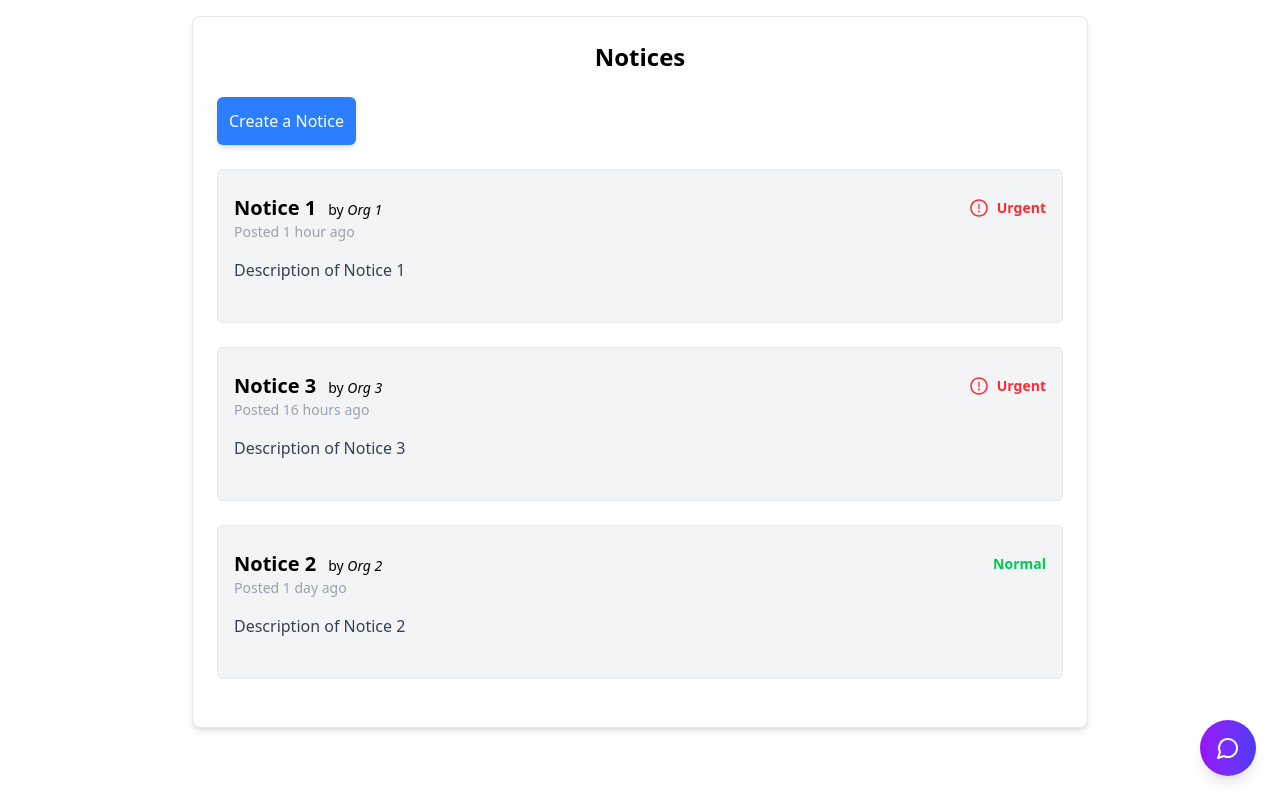
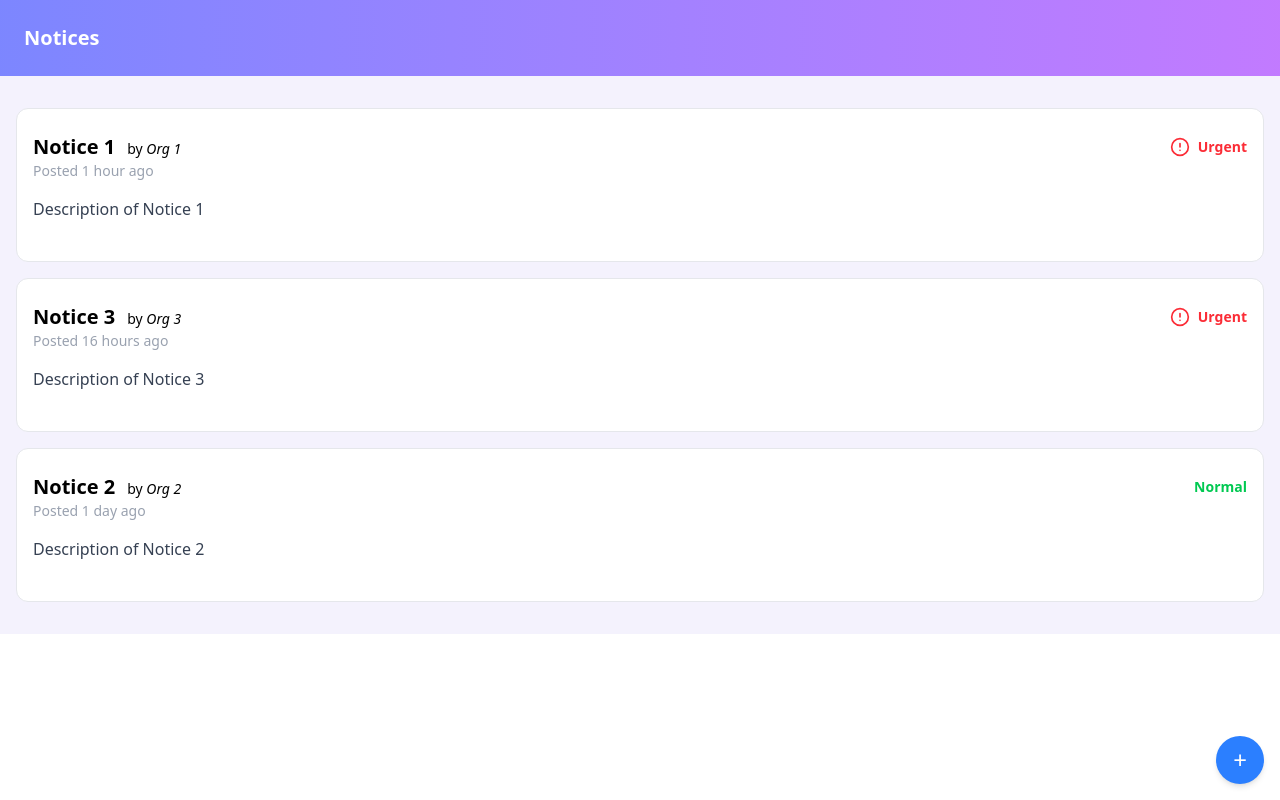
Before and after one commit to Kshitij04Poojary/54-GeoGuardian, a React (Vite) app in the folder frontend/: page /notices in a window 1280 px wide. Built offline with nearby package versions, Linux system fonts and the light colour scheme.

Commit message:
updated the frontend
updated the frontend

```diff
--- a/frontend/src/pages/CoordinateDisplay.jsx
+++ b/frontend/src/pages/CoordinateDisplay.jsx
@@ -32,7 +32,7 @@ const CoordinateDisplay = () => {
             }, { withCredentials: true });
 
             const response4 = await axios.get('http://127.0.0.1:5008/api/main/flood/images', { withCredentials: true });
-            console.log(response4.data);
+            // console.log(response4.data);
 
             setIscyclone(response2.data === 1);
 
--- a/frontend/src/pages/NoticesPage.jsx
+++ b/frontend/src/pages/NoticesPage.jsx
@@ -1,13 +1,10 @@
-import React, { useState, useEffect } from 'react';
-import { AiOutlineExclamationCircle, AiOutlineCheckCircle } from 'react-icons/ai';  // Importing React Icons
-import NoticeForm from '../components/forms/NoticeForm';
-import { useNavigate } from 'react-router-dom';
-import Chatbot from '../components/chats/Chatbot';
+import React, { useState } from 'react';
+import { AlertCircle, X } from 'lucide-react';
 
-// Utility function to format the timestamp into "X hours ago" or "X days ago"
+// Utility function to format timestamps
 const timeAgo = (timestamp) => {
     const now = Date.now();
-    const difference = now - timestamp;  // Difference in milliseconds
+    const difference = now - timestamp;
 
     const seconds = Math.floor(difference / 1000);
     const minutes = Math.floor(seconds / 60);
@@ -15,43 +12,149 @@ const timeAgo = (timestamp) => {
     const days = Math.floor(hours / 24);
 
     if (days > 0) {
-        return `${days} day${days > 1 ? 's' : ''} ago`;  // Return in days
+        return `${days} day${days > 1 ? 's' : ''} ago`;
     } else if (hours > 0) {
-        return `${hours} hour${hours > 1 ? 's' : ''} ago`;  // Return in hours
+        return `${hours} hour${hours > 1 ? 's' : ''} ago`;
     } else if (minutes > 0) {
-        return `${minutes} minute${minutes > 1 ? 's' : ''} ago`;  // Return in minutes
+        return `${minutes} minute${minutes > 1 ? 's' : ''} ago`;
     } else {
-        return `${seconds} second${seconds > 1 ? 's' : ''} ago`;  // Return in seconds
+        return `${seconds} second${seconds > 1 ? 's' : ''} ago`;
     }
 };
 
 const NoticesPage = () => {
-    // Sample notices with timestamps
-    const navigate = useNavigate();
+    const [isFormOpen, setIsFormOpen] = useState(false);
+    const [formData, setFormData] = useState({
+        title: '',
+        description: '',
+        organizationName: '',
+        urgent: false
+    });
+
     const notices = [
-        { title: "Notice 1", description: "Description of Notice 1", organizationName: "Org 1", urgent: true, timestamp: Date.now() - 3600000 },  // 1 hour ago
-        { title: "Notice 2", description: "Description of Notice 2", organizationName: "Org 2", urgent: false, timestamp: Date.now() - 86400000 },  // 1 day ago
-        { title: "Notice 3", description: "Description of Notice 3", organizationName: "Org 3", urgent: true, timestamp: Date.now() - 60000000 }   // ~16 hours ago
+        { title: "Notice 1", description: "Description of Notice 1", organizationName: "Org 1", urgent: true, timestamp: Date.now() - 3600000 },
+        { title: "Notice 2", description: "Description of Notice 2", organizationName: "Org 2", urgent: false, timestamp: Date.now() - 86400000 },
+        { title: "Notice 3", description: "Description of Notice 3", organizationName: "Org 3", urgent: true, timestamp: Date.now() - 60000000 }
     ];
 
-    const sortedNotices = notices.sort((a, b) => (b.urgent - a.urgent));
-    const handleButtonClick = () => {
-        // Navigating to the desired URL
-        navigate('add');  // Replace with your desired route
+    const sortedNotices = notices.sort((a, b) => b.urgent - a.urgent || b.timestamp - a.timestamp);
+
+    const handleSubmit = (e) => {
+        e.preventDefault();
+        console.log(formData);
+        setIsFormOpen(false);
+        setFormData({
+            title: '',
+            description: '',
+            organizationName: '',
+            urgent: false
+        });
+    };
+
+    const handleChange = (e) => {
+        const { name, value, type, checked } = e.target;
+        setFormData(prev => ({
+            ...prev,
+            [name]: type === 'checkbox' ? checked : value
+        }));
     };
 
     return (
-        <div className="max-w-4xl mx-auto p-6 bg-white rounded-lg shadow-md my-4 border-1 border-gray-200 relative">
-            <h2 className="text-2xl font-semibold text-center mb-6">Notices</h2>
-            <button className="bg-blue-500 text-white p-3 rounded-md hover:bg-blue-600 focus:outline-none focus:ring-2 focus:ring-blue-500 focus:ring-opacity-50 transition duration-300 ease-in-out shadow-md hover:shadow-lg"
-                onClick={handleButtonClick}>
-                Create a Notice
+        <>
+            <div className="p-6 bg-gradient-to-r from-indigo-400 to-purple-400 shadow-lg flex items-center space-x-3">
+                <h2 className="text-xl font-bold text-white">Notices</h2>
+            </div>
+            <button
+                className="absolute bottom-4 right-4 bg-blue-500 text-white text-2xl flex justify-center items-center w-12 h-12 rounded-full hover:bg-blue-600 focus:outline-none focus:ring-2 focus:ring-blue-500 focus:ring-opacity-50 transition duration-300 ease-in-out shadow-md hover:shadow-lg z-10"
+                onClick={() => setIsFormOpen(true)}
+            >
+                +
             </button>
+            <div className="bg-[#F4F2FD] p-4 relative">
+                {isFormOpen && (
+                    <>
+                        <div className="fixed inset-0 filter blur-sm backdrop-blur-sm z-40" />
+
+                        <div className="fixed inset-0 bg-opacity-50 flex items-center justify-center z-50 border-gray-500">
+                            <div className="bg-white rounded-lg p-6 w-full shadow-2xl max-w-md relative">
+                                <button
+                                    onClick={() => setIsFormOpen(false)}
+                                    className="absolute top-4 right-4 text-gray-500 hover:text-gray-700 cursor-pointer"
+                                >
+                                    <X className="w-6 h-6" />
+                                </button>
+
+                                <h3 className="text-2xl font-semibold mb-8 text-center">Create New Notice</h3>
+
+                                <form onSubmit={handleSubmit} className="space-y-4">
+                                    <div>
+                                        <label className="block text-sm font-medium text-gray-700 mb-1">
+                                            Title
+                                        </label>
+                                        <input
+                                            type="text"
+                                            name="title"
+                                            value={formData.title}
+                                            onChange={handleChange}
+                                            className="w-full p-2 border border-gray-300 rounded-md focus:ring-blue-500 focus:border-blue-500"
+                                            required
+                                        />
+                                    </div>
+
+                                    <div>
+                                        <label className="block text-sm font-medium text-gray-700 mb-1">
+                                            Organization Name
+                                        </label>
+                                        <input
+                                            type="text"
+                                            name="organizationName"
+                                            value={formData.organizationName}
+                                            onChange={handleChange}
+                                            className="w-full p-2 border border-gray-300 rounded-md focus:ring-blue-500 focus:border-blue-500"
+                                            required
+                                        />
+                                    </div>
+
+                                    <div>
+                                        <label className="block text-sm font-medium text-gray-700 mb-1">
+                                            Description
+                                        </label>
+                                        <textarea
+                                            name="description"
+                                            value={formData.description}
+                                            onChange={handleChange}
+                                            className="w-full p-2 border border-gray-300 rounded-md focus:ring-blue-500 focus:border-blue-500 h-32"
+                                            required
+                                        />
+                                    </div>
+
+                                    <div className="flex items-center">
+                                        <input
+                                            type="checkbox"
+                                            name="urgent"
+                                            checked={formData.urgent}
+                                            onChange={handleChange}
+                                            className="h-4 w-4 text-blue-600 focus:ring-blue-500 border-gray-300 rounded"
+                                        />
+                                        <label className="ml-2 block text-sm text-gray-700">
+                                            Mark as Urgent
+                                        </label>
+                                    </div>
+
+                                    <button
+                                        className="w-full bg-blue-500 text-white p-3 rounded-md hover:bg-blue-600 focus:outline-none focus:ring-2 focus:ring-blue-500 focus:ring-opacity-50 transition duration-300 ease-in-out"
+                                    >
+                                        Create Notice
+                                    </button>
+                                </form>
+                            </div>
+                        </div>
+                    </>
+                )}
 
                 <ul>
                     {sortedNotices.map((notice, index) => (
-                    <li key={index} className="my-6 p-4 border-gray-200 rounded-md py-6 bg-gray-100 border-1">
-                        {/* Title, Organization, Urgency in one row */}
+                        <li key={index} className="my-4 p-4 border-gray-200 rounded-xl py-6 bg-white border-1">
                             <div className="flex justify-between items-center">
                                 <div className="flex flex-row gap-3 items-center">
                                     <h3 className="text-xl font-semibold">{notice.title}</h3>
@@ -59,18 +162,10 @@ const NoticesPage = () => {
                                 </div>
 
                                 <div className="text-sm text-gray-500 flex items-center">
-                                {/* Urgent or Normal Icon */}
-                                {notice.urgent ? (
-                                    <AiOutlineExclamationCircle className="h-5 w-5 text-red-500 mr-2" />
-                                )
-                                : ""
-                                // (
-                                    // <AiOutlineCheckCircle className="h-5 w-5 text-green-500 mr-2" />
-                                // )
-                                }
-                                <span
-                                    className={`font-semibold ${notice.urgent ? 'text-red-500' : 'text-green-500'}`}
-                                >
+                                    {notice.urgent && (
+                                        <AlertCircle className="h-5 w-5 text-red-500 mr-2" />
+                                    )}
+                                    <span className={`font-semibold ${notice.urgent ? 'text-red-500' : 'text-green-500'}`}>
                                         {notice.urgent ? 'Urgent' : 'Normal'}
                                     </span>
                                 </div>
@@ -80,15 +175,14 @@ const NoticesPage = () => {
                                 <p className="text-gray-400 text-sm">Posted {timeAgo(notice.timestamp)}</p>
                             </div>
 
-                        {/* Description */}
                             <div className="mb-4">
                                 <p className="text-gray-700">{notice.description}</p>
                             </div>
                         </li>
                     ))}
                 </ul>
-            <Chatbot />
             </div>
+        </>
     );
 };
 
```
Also changed, not shown: frontend/src/pages/Landing.jsx (+7 -4 lines). Lines whose indentation alone changed are shown as unchanged.
